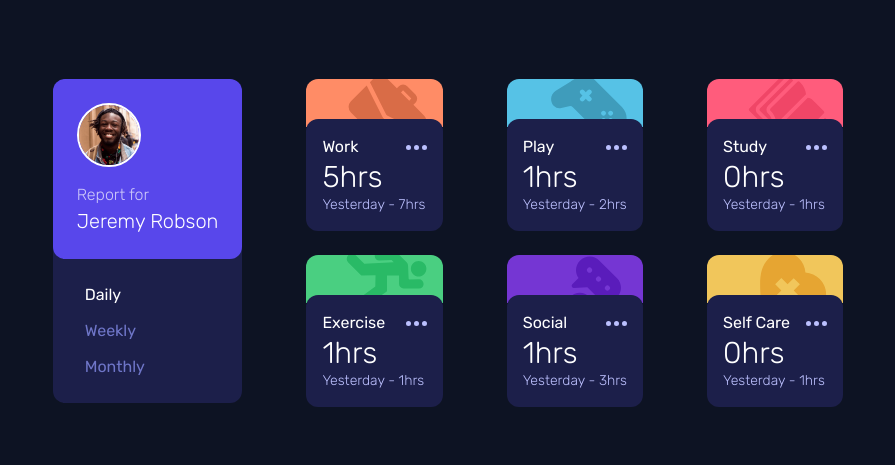
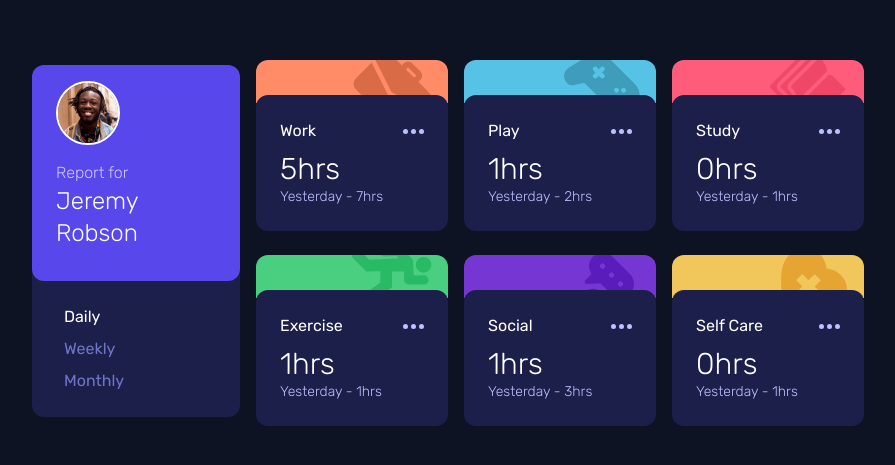
Before and after one commit to jtubbenhauer/fm-time-tracking, a React (Vite) app: page / in a window 1280 px wide. Shown: the part 153-618 px from the top of the page, without its empty margins (192-1087 px from the left). Built offline with nearby package versions, Linux system fonts and the light colour scheme.

Commit message:
Need to add final css touchups

```diff
--- a/src/App.tsx
+++ b/src/App.tsx
@@ -35,7 +35,9 @@ function App() {
       >
         <ProfileCard format={format} setFormat={setFormat} />
         <div
-          className={"flex flex-col items-center gap-4 md:grid md:grid-cols-3"}
+          className={
+            "flex flex-col items-center gap-4 md:grid md:grid-cols-3 md:h-full"
+          }
         >
           {data.map((i) => (
             <ActivityCard
--- a/src/components/ActivityCard.tsx
+++ b/src/components/ActivityCard.tsx
@@ -21,19 +21,19 @@ function ActivityCard({ title, timeframes, colour, format, icon }: DataItem) {
   }
 
   return (
-    <div className={"w-screen px-6 md:w-auto"}>
+    <div className={"w-screen px-6 md:px-0 md:w-auto md:min-w-[12rem]"}>
       <div
-        className={"h-[3rem] rounded-t-xl z-10 overflow-hidden"}
+        className={"h-[2.7rem] rounded-t-xl z-10 overflow-hidden"}
         style={{ backgroundColor: colour }}
       >
-        <img className={"ml-auto mr-4 -translate-y-1"} src={icon} alt="" />
+        <img className={"ml-auto mr-4 -translate-y-2"} src={icon} alt="" />
       </div>
       <div
         className={
-          "bg-fm-dark-blue rounded-xl text-white p-4 z-20 -translate-y-2"
+          "bg-fm-dark-blue rounded-xl text-white p-6 z-20 -translate-y-2"
         }
       >
-        <div className={"flex items-center justify-between"}>
+        <div className={"flex items-center justify-between md:mb-2"}>
           <p>{title}</p>
           <img src="/icon-ellipsis.svg" alt="" />
         </div>
--- a/src/components/ProfileCard.tsx
+++ b/src/components/ProfileCard.tsx
@@ -8,10 +8,10 @@ interface Props {
 
 function ProfileCard({ format, setFormat }: Props) {
   return (
-    <div className={"flex flex-col w-screen px-6 md:w-auto"}>
+    <div className={"flex flex-col w-screen px-6 md:px-0 md:w-auto"}>
       <div
         className={
-          "bg-fm-blue flex md:flex-col p-6 rounded-xl z-20 items-center md:items-start justify-center gap-4 md:max-w-[13rem]"
+          "bg-fm-blue flex md:flex-col px-6 py-8 md:pt-4 rounded-xl z-20 items-center md:items-start justify-center gap-4 md:max-w-[13rem]"
         }
       >
         <div className={"border-2 border-solid border-white rounded-full"}>
@@ -19,7 +19,7 @@ function ProfileCard({ format, setFormat }: Props) {
         </div>
         <div className={"flex flex-col text-white"}>
           <p className={"font-light text-md opacity-70"}>Report for</p>
-          <p className={"text-xl font-light"}>Jeremy Robson</p>
+          <p className={"text-2xl font-light"}>Jeremy Robson</p>
         </div>
       </div>
       <div
@@ -29,7 +29,7 @@ function ProfileCard({ format, setFormat }: Props) {
       >
         <div
           className={
-            "flex md:flex-col items-center md:items-start md:gap-3 justify-between text-fm-desat-blue py-6 px-8"
+            "flex md:flex-col items-center md:items-start md:gap-2 justify-center gap-16 text-fm-desat-blue py-6 px-8"
           }
         >
           <button
```
